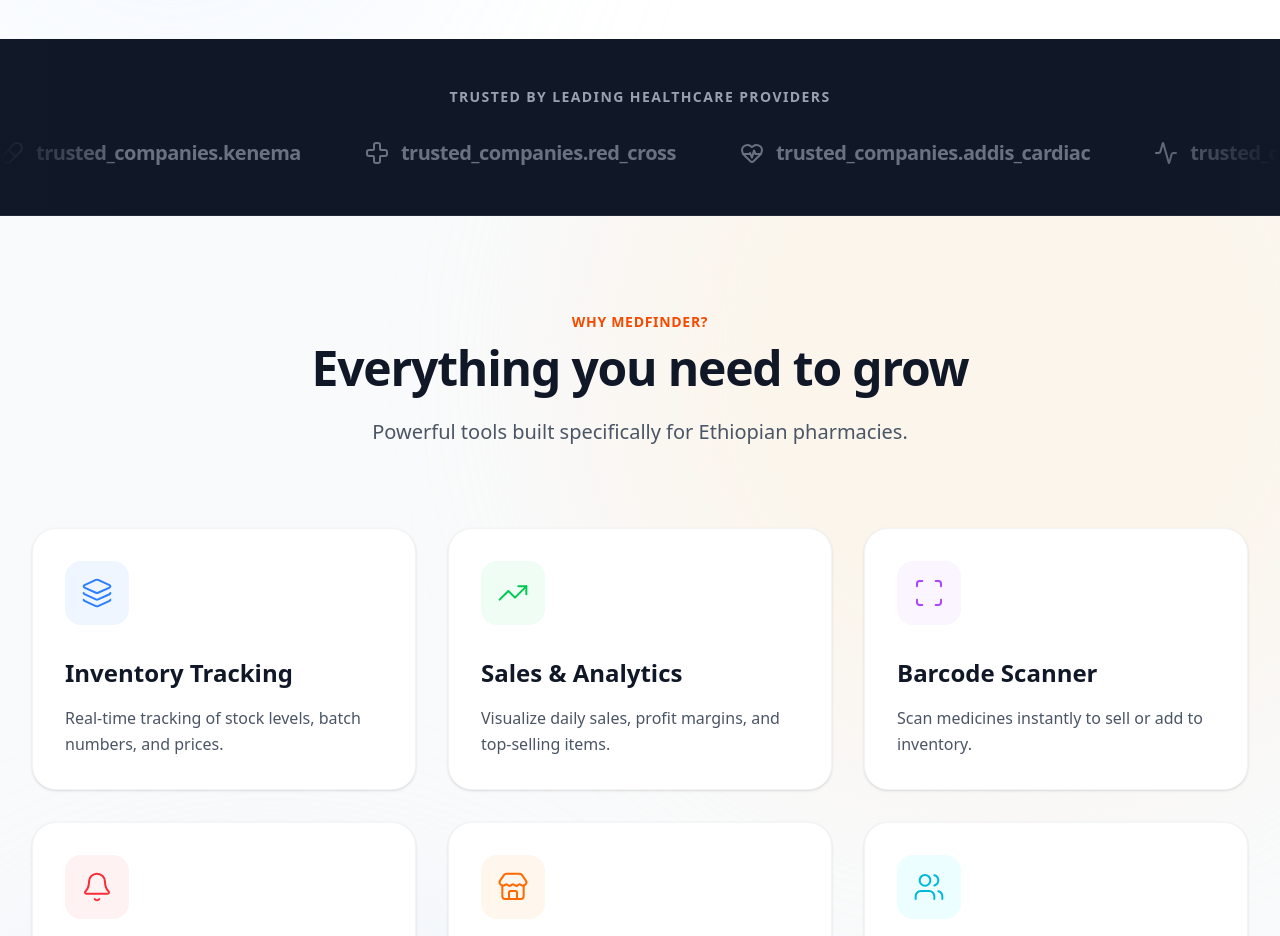
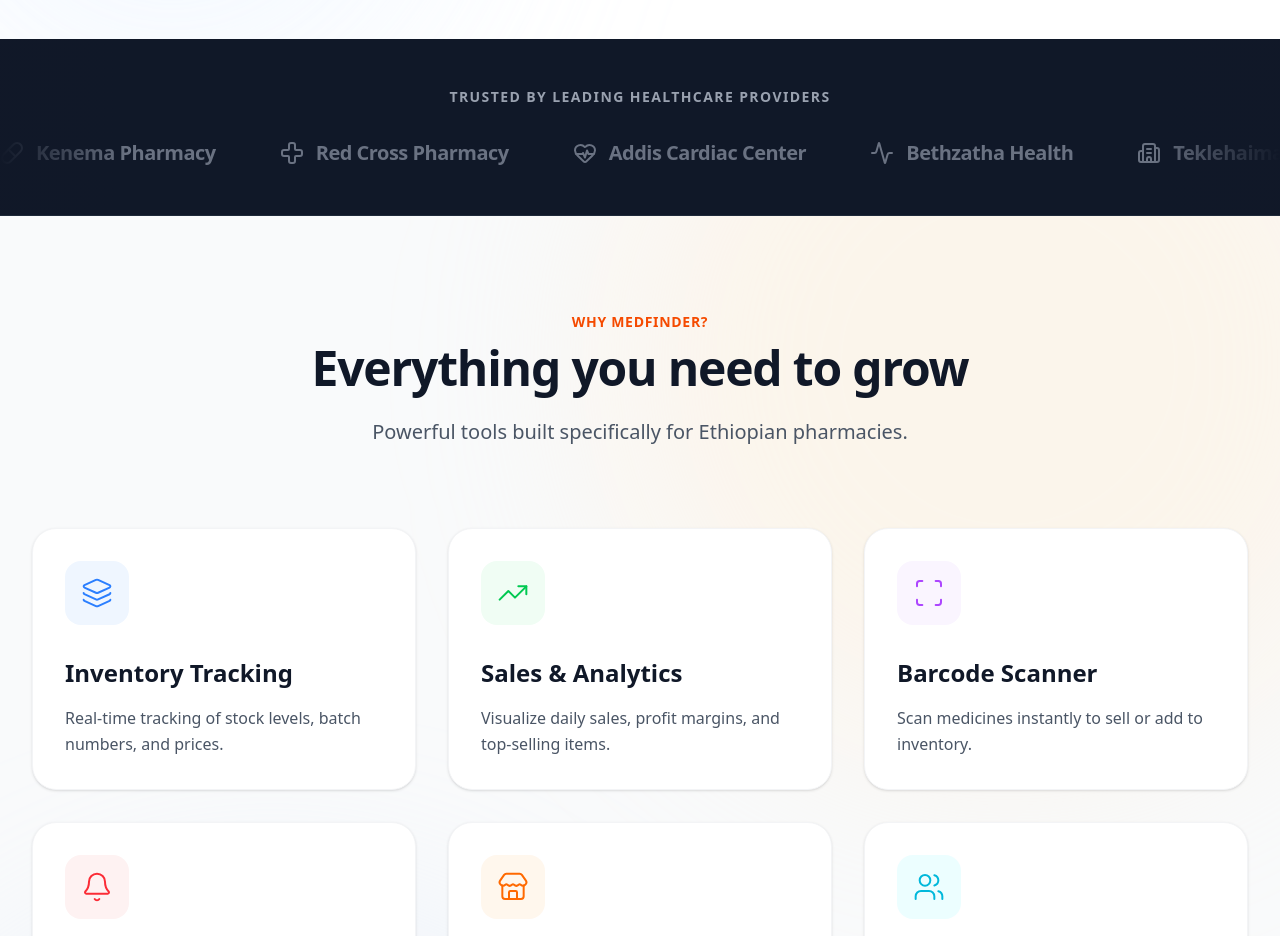
Before and after one commit to mfeti/marketing-site, a React (Vite) app: page / in a window 1280 px wide. Shown: the part 1060-1996 px from the top of the page. Built offline with nearby package versions, Linux system fonts and the light colour scheme.

Commit message:
feat: Update "Trusted by" text in multiple locales and namespace i18n keys in the TrustedBy component.

```diff
--- a/public/locales/am/translation.json
+++ b/public/locales/am/translation.json
@@ -13,7 +13,7 @@
     "subheadline": "ሜድፋይንደር ኢንቬንቶሪን ለመከታተል፣ ሽያጭን ለመቆጣጠር፣ ሰራተኞችን ለማስተዳደር እና ሪፖርቶችን ለማየት ይረዳዎታል - ሁሉንም ከሞባይል ስልክዎ።",
     "cta_app_store": "ከ App Store ያውርዱ",
     "cta_google_play": "ከ Google Play ያግኙ",
-    "trusted_by": "በእነዚህ የታመነ",
+    "trusted_by": "በመሪ የጤና ተቋማት የታመነ",
     "trusted_companies": {
       "kenema": "ከነማ ፋርማሲ",
       "red_cross": "ቀይ መስቀል ፋርማሲ",
--- a/public/locales/en/translation.json
+++ b/public/locales/en/translation.json
@@ -13,7 +13,7 @@
     "subheadline": "MedFinder helps you track inventory, monitor sales, manage staff, and run analytics — all from your mobile device.",
     "cta_app_store": "Download on App Store",
     "cta_google_play": "Get it on Google Play",
-    "trusted_by": "Trusted by",
+    "trusted_by": "Trusted by leading healthcare providers",
     "trusted_companies": {
       "kenema": "Kenema Pharmacy",
       "red_cross": "Red Cross Pharmacy",
--- a/public/locales/or/translation.json
+++ b/public/locales/or/translation.json
@@ -13,7 +13,7 @@
     "subheadline": "MedFinder qoricha to'achuuf, gurgurtaa hordofuuf, hojjettoota bulchuuf fi gabaasaa ilaaluuf isin gargaara - hundaasaa bilbila keessan irraa.",
     "cta_app_store": "App Store Irraa Buufadhaa",
     "cta_google_play": "Google Play Irraa Argadhaa",
-    "trusted_by": "Kanneen Amaname",
+    "trusted_by": "Dhaabbilee fayyaa dursaa ta'aniin kan amaname",
     "trusted_companies": {
       "kenema": "Faarmasii Kanamaa",
       "red_cross": "Faarmasii Fannoo Diimaa",
--- a/public/locales/ti/translation.json
+++ b/public/locales/ti/translation.json
@@ -13,7 +13,7 @@
     "subheadline": "MedFinder ኢንቬንቶሪ ንምክትታል፣ መሸጣ ንምቁጽጻር፣ ሰራሕተኛታት ንምምሕዳርን ሪፖርት ንምርኣይን ይሕግዝ - ኩሉ ካብ ሞባይልኩም።",
     "cta_app_store": "ካብ App Store ውረዱ",
     "cta_google_play": "ካብ Google Play ውሰዱ",
-    "trusted_by": "ብእዚኦም ዝተአምነ",
+    "trusted_by": "ብመርሕቲ ትካላት ጥዕና ዝተአምነ",
     "trusted_companies": {
       "kenema": "ከነማ ፋርማሲ",
       "red_cross": "ቀይሕ መስቀል ፋርማሲ",
--- a/src/components/sections/TrustedBy.jsx
+++ b/src/components/sections/TrustedBy.jsx
@@ -1,6 +1,13 @@
 import { motion } from "framer-motion";
 import { useTranslation } from "react-i18next";
-import { Pill, Activity, HeartPulse, Stethoscope, Building2, Cross } from "lucide-react";
+import {
+  Pill,
+  Activity,
+  HeartPulse,
+  Stethoscope,
+  Building2,
+  Cross,
+} from "lucide-react";
 
 const pharmacies = [
   { id: "kenema", icon: Pill },
@@ -24,7 +31,7 @@ export default function TrustedBy() {
 
       <div className="max-w-7xl mx-auto px-4 sm:px-6 lg:px-8 mb-8 text-center">
         <p className="text-gray-400 text-sm font-semibold uppercase tracking-widest">
-          {t("trusted_by", "Trusted by leading healthcare providers")}
+          {t("hero.trusted_by", "Trusted by leading healthcare providers")}
         </p>
       </div>
 
@@ -40,7 +47,8 @@ export default function TrustedBy() {
             repeatType: "loop",
           }}
         >
-          {[...pharmacies, ...pharmacies, ...pharmacies].map((pharmacy, index) => (
+          {[...pharmacies, ...pharmacies, ...pharmacies].map(
+            (pharmacy, index) => (
               <div
                 key={index}
                 className="flex items-center gap-3 text-gray-500 hover:text-white transition-colors duration-300 group cursor-default"
@@ -50,10 +58,11 @@ export default function TrustedBy() {
                   className="group-hover:text-orange-500 transition-colors duration-300"
                 />
                 <span className="text-xl font-bold font-display tracking-tight group-hover:drop-shadow-[0_0_8px_rgba(255,255,255,0.3)]">
-                {t(`trusted_companies.${pharmacy.id}`)}
+                  {t(`hero.trusted_companies.${pharmacy.id}`)}
                 </span>
               </div>
-          ))}
+            ),
+          )}
         </motion.div>
       </div>
     </section>
```
Lines whose indentation alone changed are shown as unchanged.
